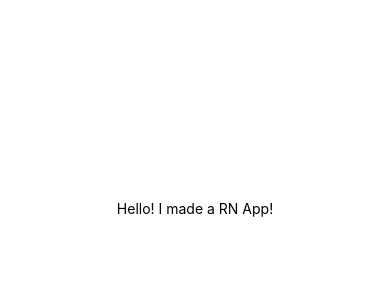
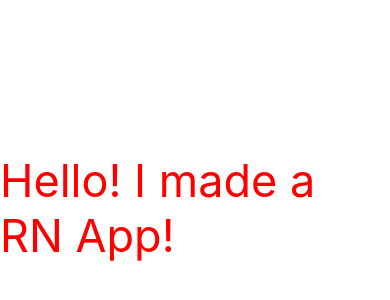
Before and after one commit to JaeHyunYu/WeatherApp_ReactNative, a React Native app: screen / in a window 390 px wide. Shown: the part 214-514 px from the top of the page. Built offline with nearby package versions, Linux system fonts and the light colour scheme.

Commit message:
Learn Expo SDK

```diff
--- a/App.js
+++ b/App.js
@@ -1,20 +1,49 @@
 import { StatusBar } from 'expo-status-bar';
 import { StyleSheet, Text, View } from 'react-native';
+// 이런 StyleSheet, Text와 같은 Component들은  react native 공식 홈페이지에서 더 확인할 수 있음
+/*
+이전 버전들에는 다양한 component들이 존재했지만, 최신 버전들에선 많이 사라짐
+많은 component를 지원하는게 어렵기 때문!
+따라서 매우 필수적인 component들을 남겨둠
+
+API는 자바스크립트 코드임 -> 자바스크립트가 OS와 소통함!
+
+다른 다양한 api/component들은 reactnativedirectory와 같은 사이트에들어가게되면
+여러 component들이 존재함! 사용가능한것임! 커뮤니티임!
+커뮤니티(Git과 같은)이기때문에 버그가 발생하면 기다리거나 내가 고치는 수 밖에 없음..
+
+Expo는 Reactnative가 제공하지않는 몇몇 component들이 없는걸 알고
+자체 팀에서 이런 component들과 API를 제공하기로함! -> 이것이 Expo SDK임
+EXPO SDK는 다양하고 멋진 component들이 있음
+이젠 EXPO Packages/API를 사용하면 많은 API들을 사용할 수 있는 것임!
+
+*/
 
 export default function App() {
   return (
+    // View는 Container라고 생각하면됨 div대신 사용하는거!
+    // react native에 있는 모든 텍스는 text component안에 들어가야함!
+
     <View style={styles.container}>
-      <Text>Hello! I made a RN App!</Text>
+      <Text style={styles.text}>Hello! I made a RN App!</Text>
       <StatusBar style="auto" />
+      {/* Status bar는 시계 와이파이, 배터리와 같은 것들을 설정하는/소통하는 역할임 */}
     </View>
   );
 }
 
+// StyleSeet.create 는 object를 생성하는 것임!
+// 아래와 같이 Stylesheet만들어서 사용해도되고, 위에 Component들에 인라인형식으로 style={} 이런식으로 넣어도 상관 없음
 const styles = StyleSheet.create({
   container: {
+    // border와 같은 몇몇 속성들은 사용불가 / but 우리가 알고있는 98%정도의 css는 사용가능!
     flex: 1,
     backgroundColor: '#fff',
     alignItems: 'center',
     justifyContent: 'center',
   },
+  text: {
+    fontSize: 45,
+    color: "red",
+  }
 });
```
